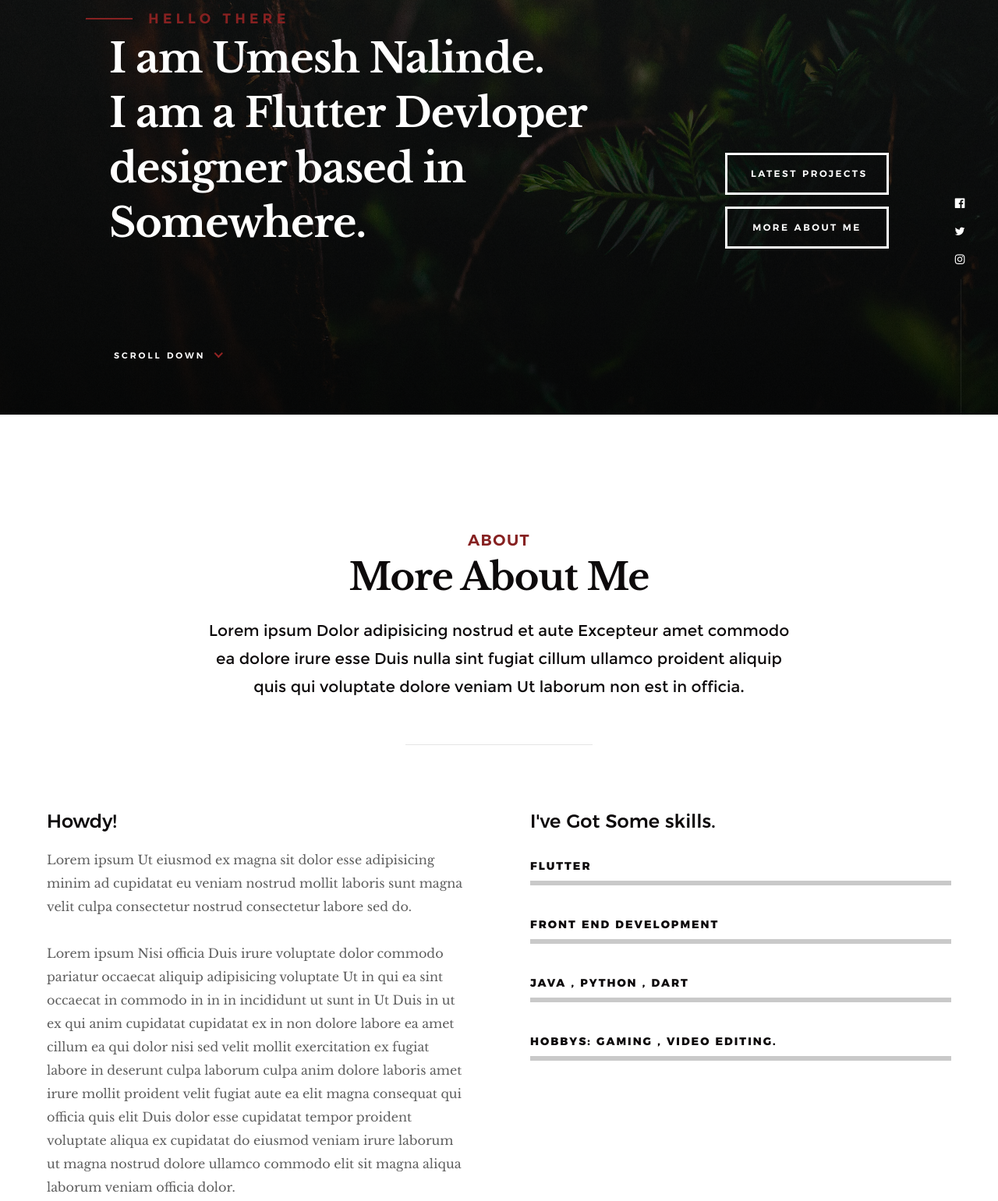
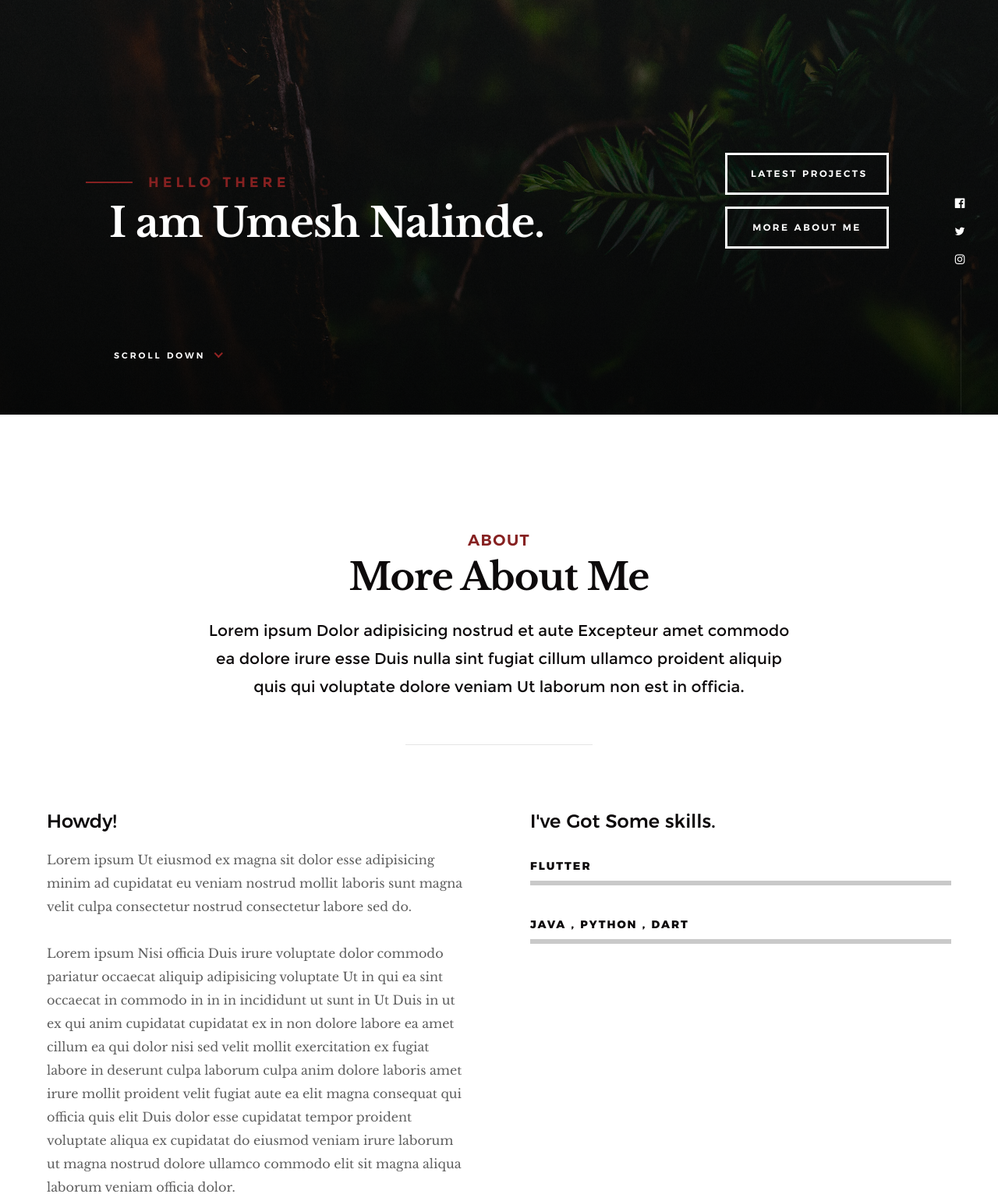
Before and after one commit to UmeshNalinde1/umeshnalinde.github.io, a plain HTML site: page index.html in a window 1280 px wide. Shown: the part 268-1809 px from the top of the page at 78% size. Drawn offline with Linux system fonts and the light colour scheme.

Commit message:
skills changed

```diff
--- a/index.html
+++ b/index.html
@@ -96,8 +96,8 @@
 
                 <h1>
                     I am Umesh Nalinde. <br>
-                    I am a Flutter Devloper<br>
-                    designer based in Somewhere.
+                    <!-- I am a Flutter Devloper<br> -->
+                    <!-- designer based in Somewhere. -->
                 </h1>
 
                 <div class="home-content__buttons">
@@ -185,10 +185,10 @@
                         <!-- <div class="progress percent30"><span>30%</span></div> -->
                         <strong>Flutter</strong>
                     </li>
-                    <li>
+                    <!-- <li> -->
                         <!-- <div class="progress percent85"><span>85%</span></div> -->
-                        <strong>Front End Development</strong>
-                    </li>
+                        <!-- <strong>Front End Development</strong> -->
+                    <!-- </li> -->
                     <li>
                         <!-- <div class="progress percent70"><span>70%</span></div> -->
                         <strong>Java , Python , Dart</strong>
@@ -201,10 +201,10 @@
                         <div class="progress percent75"><span>75%</span></div>
                         <strong>Wordpress</strong>
                     </li> -->
-                    <li>
+                    <!-- <li> -->
                         <!-- <div class="progress percent50"><span>50%</span></div> -->
-                        <strong>Hobbys: Gaming , Video Editing.</strong>
-                    </li>
+                        <!-- <strong>Hobbys: Gaming , Video Editing.</strong> -->
+                    <!-- </li> -->
 
                 </ul>
             </div>
```
